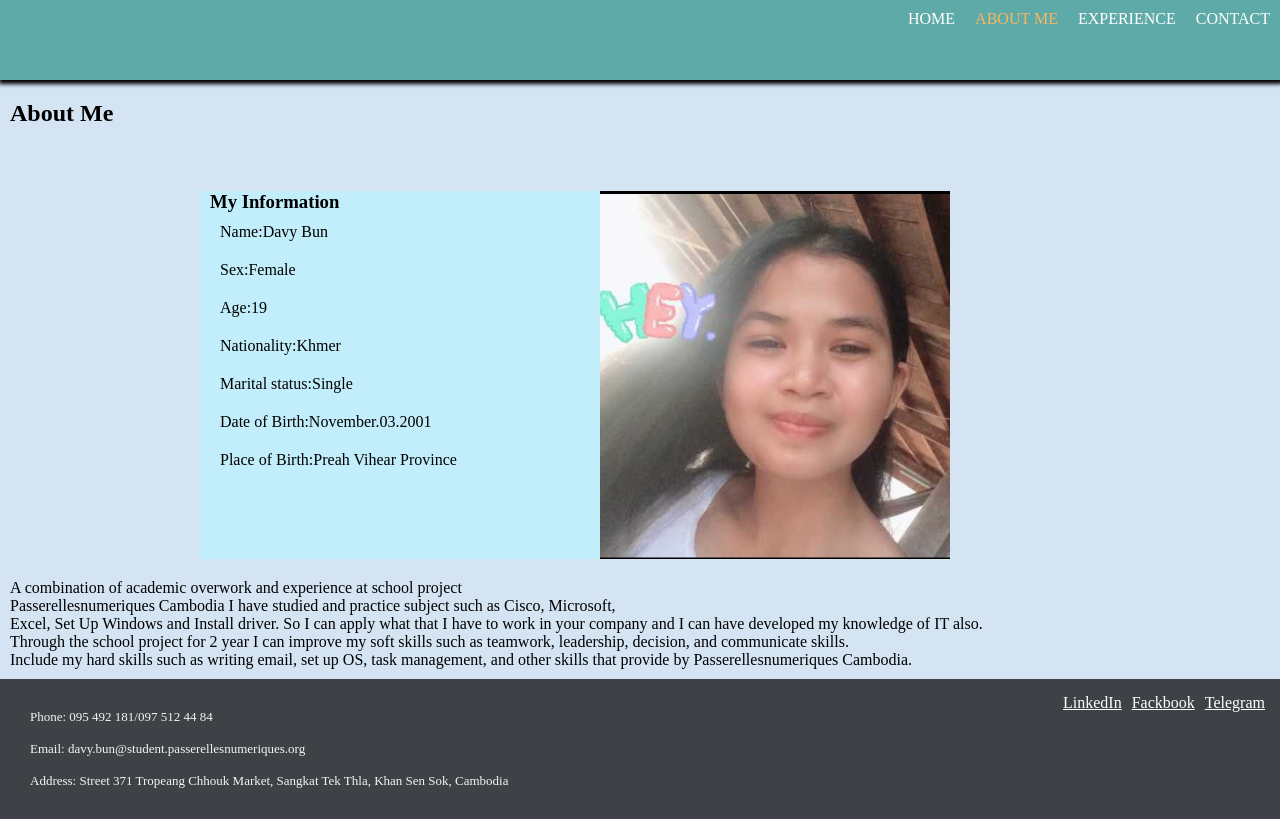
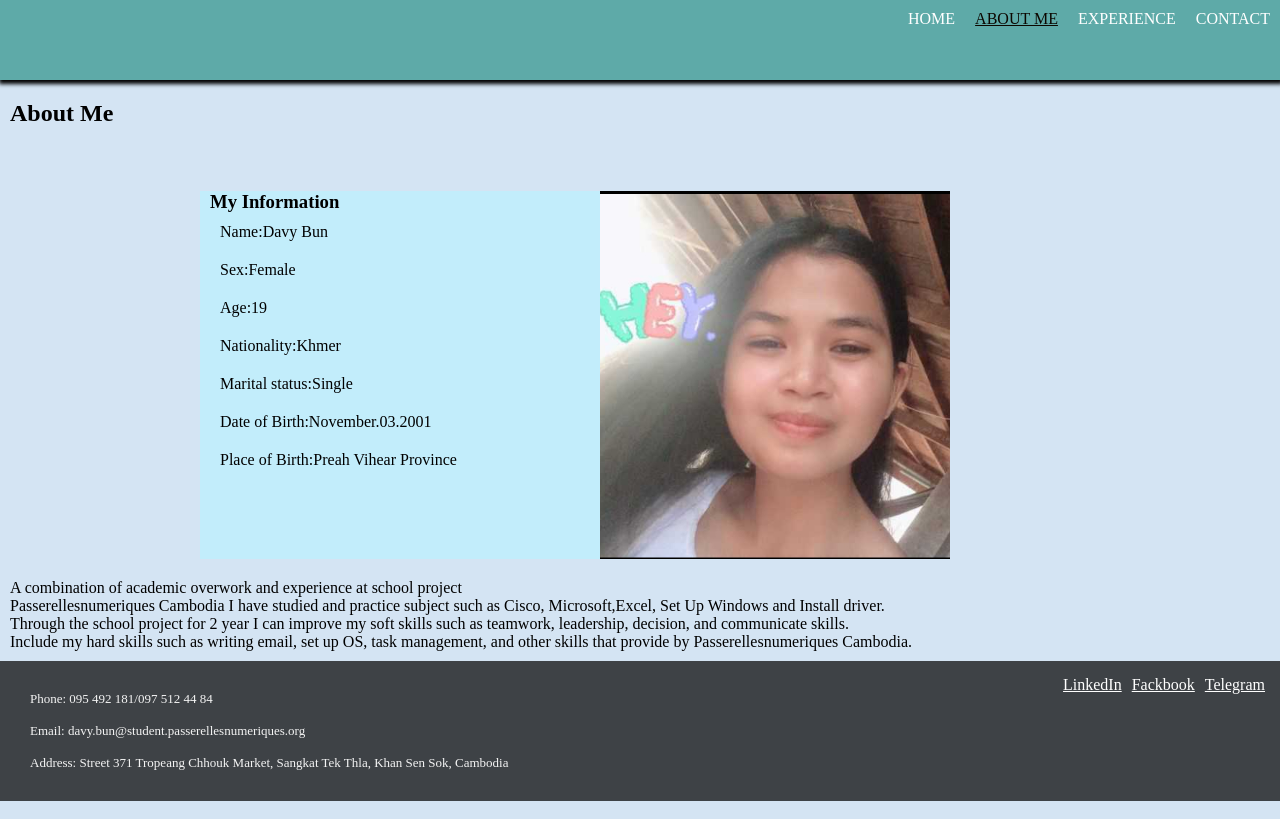
Before and after one commit to davybun/Davy-Bun, a plain HTML site: page about page.html in a window 1280 px wide. Drawn offline with Linux system fonts and the light colour scheme.

Commit message:
change sixe and corlor

```diff
--- a/css/about.css
+++ b/css/about.css
@@ -44,7 +44,8 @@ ul li:hover{
 
 }
 .active, .bav:hover{
-    color:#f5b85e;
+    color:#0c0700;
+    text-decoration: underline;
 }
 h2{
     margin-left: 10px;
--- a/css/contact.css
+++ b/css/contact.css
@@ -58,7 +58,8 @@ ul li:hover{
 
 }
 .active, .bav:hover{
-    color:#f5b85e;
+    color:#0c0700;
+    text-decoration: underline;
 }
 
 .Contact{
--- a/css/experience.css
+++ b/css/experience.css
@@ -75,7 +75,8 @@ ul li:hover{
 
 }
 .active, .bav:hover{
-    color: #f5b85e;
+    color: #0c0700;
+    text-decoration: underline;
 }
 .main{
     width: 70%;
--- a/css/home.css
+++ b/css/home.css
@@ -50,7 +50,8 @@ ul li:hover{
 
 }
 .active, .bav:hover{
-    color:#f5b85e;
+    color:#0c0700;
+    text-decoration: underline;
 }
 .body{
     height: 70vh;
```
Also changed, not shown: about page.html (+3 -2 lines).
